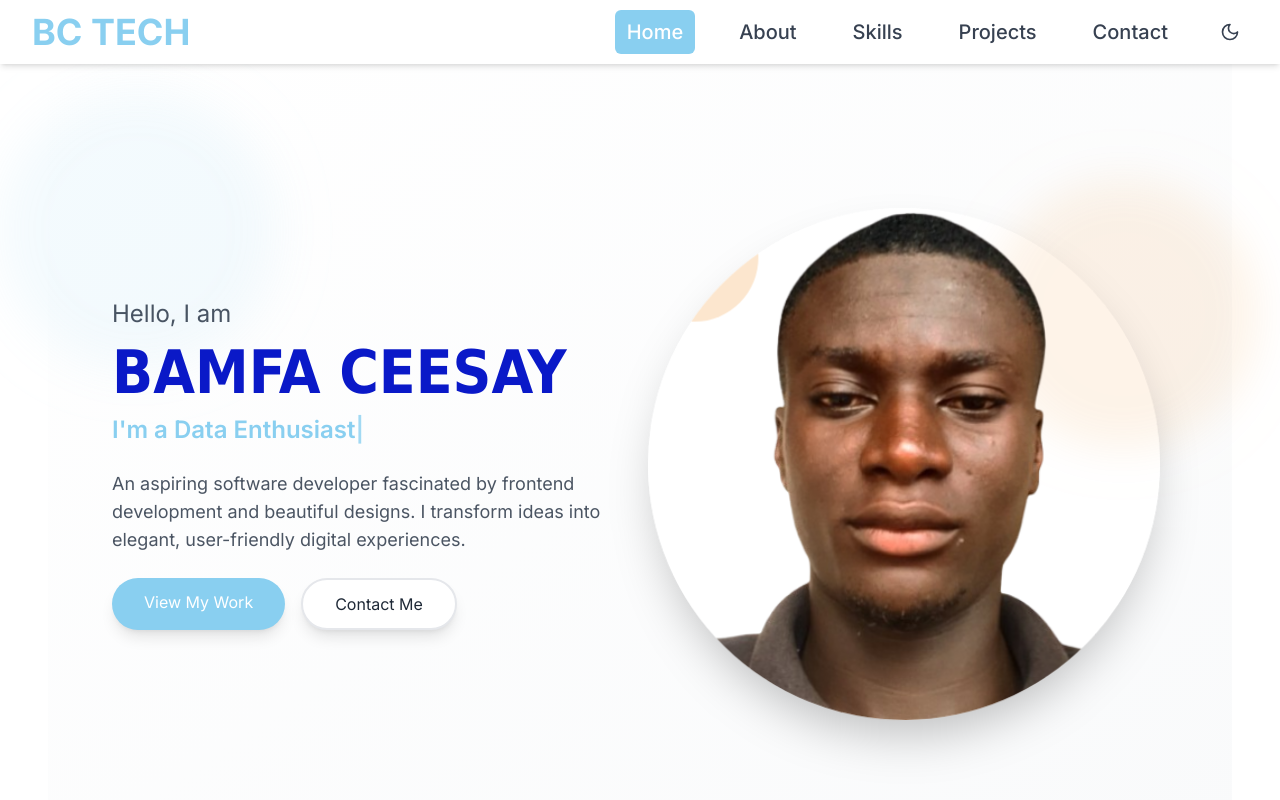
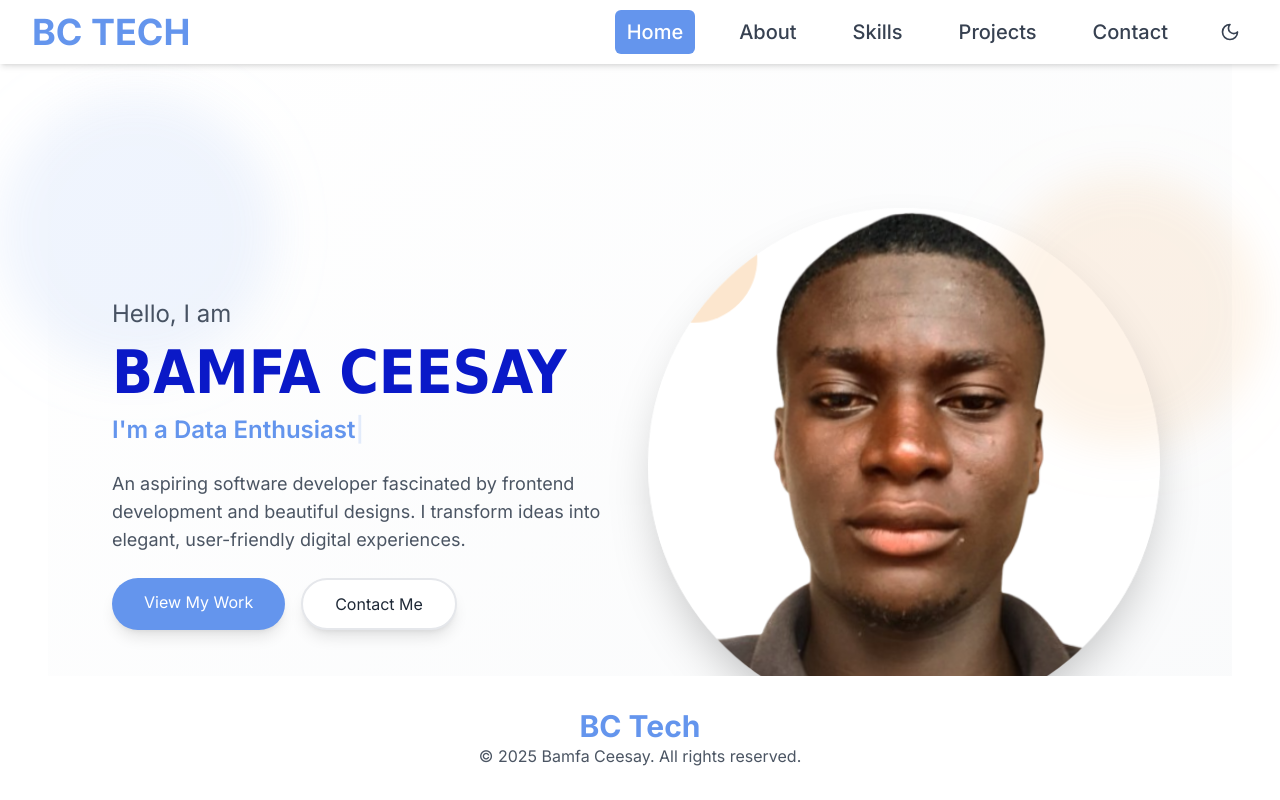
Before and after one commit to BCEESAY10/Bamfa-Portfolio, a Next.js app: page / in a window 1280 px wide. Shown: the top 800 px of the page. Built offline with nearby package versions, Linux system fonts and the light colour scheme.

Commit message:
Make the footer fixed for large devices

```diff
--- a/components/Footer.js
+++ b/components/Footer.js
@@ -1,17 +1,15 @@
 // components/Footer.js
 export default function Footer() {
-    const currentYear = new Date().getFullYear()
+  const currentYear = new Date().getFullYear();
 
   return (
-      <footer className="bg-white dark:bg-gray-900 py-8 px-4">
-        <div className="max-w-6xl mx-auto text-center">
-          <div className="flex flex-col items-center gap-4">
+    <footer className="bg-white dark:bg-gray-900 py-8 px-4 md:fixed bottom-0 left-0 w-full flex items-center justify-center">
+      <div className="text-center">
         <div className="text-3xl font-bold text-primary">BC Tech</div>
         <div className="text-gray-600 dark:text-gray-400">
           © {currentYear} Bamfa Ceesay. All rights reserved.
         </div>
       </div>
-        </div>
     </footer>
-    )
+  );
 }
--- a/tailwind.config.mjs
+++ b/tailwind.config.mjs
@@ -10,7 +10,7 @@ module.exports = {
   theme: {
     extend: {
       colors: {
-        primary: '#89CFF0',
+        primary: '#6495ed',
         secondary: '#ED820E',
       },
       animation: {
```
Lines whose indentation alone changed are shown as unchanged.
